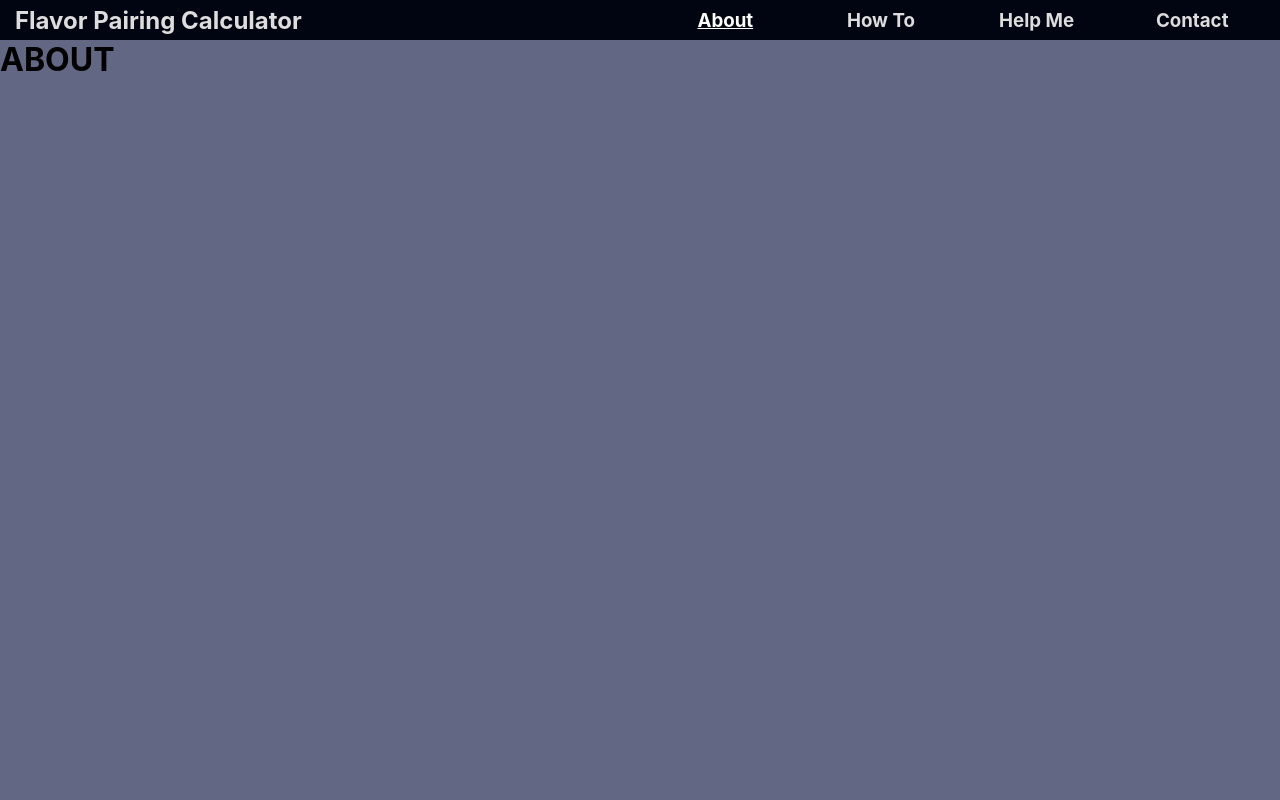
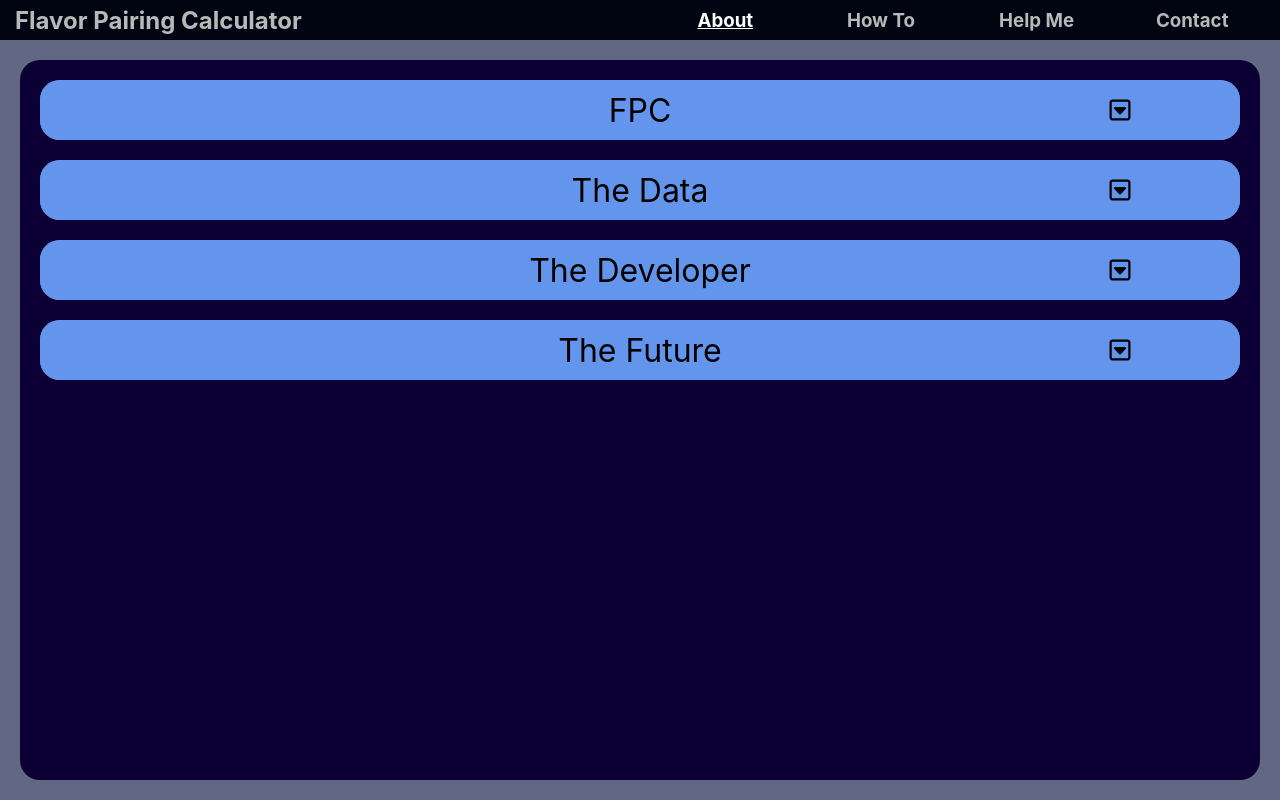
Before and after one commit to maximilian-hub/flavor-pairing-calculator, a React (Create React App) app in the folder client/: page /about in a window 1280 px wide. Built offline with nearby package versions, Linux system fonts and the light colour scheme; no server answers.

Commit message:
Added info page components. Added InfoSection component. Added content to About Page.

```diff
--- a/client/src/App.css
+++ b/client/src/App.css
@@ -3,6 +3,9 @@
   --inputfield-container-height: 50px;
   --inputfield-container-vertical-margin: 20px;
   --inputfield-border-width: 2px;
+  --dark-blue: rgb(13, 0, 52);
+  --light-blue: rgb(124, 164, 238);
+  --info-section-header-height: 60px;
 }
 
 * {
@@ -32,9 +35,13 @@ body {
   flex-flow: column;
 }
 
+li {
+  padding-left: 10px;
+}
+
 #arrow-icon {
   color: rgb(109, 170, 250);
-  font-size: 3em;
+  font-size: 2em;
   margin: auto;
 }
 
@@ -72,14 +79,89 @@ body {
   text-align: center;
 }
 
-.link-active {
-  color: white;
+.navlink {
+  transition: 200ms;
 }
 
-.link-inactive {
-  color: rgb(222, 221, 221);
+.navlink:hover {
+  color: white;
+  transition: 0s;
+}
+
+.navlink-inactive {
+  color: rgb(186, 185, 185);
   text-decoration: none;
 }
+
+.navlink-active {
+  color: white;
+  text-decoration: underline;
+}
+
+/* INFO PAGES */
+.info-page-container {
+  height: 100%;
+  margin: 20px;
+  display: flex;
+  flex-direction: column;
+}
+
+.info-page {
+  flex: 1;
+  background-color: var(--dark-blue);
+  border-radius: 20px;
+}
+
+.info-section {
+  background-color: var(--light-blue);
+  margin: 20px;
+  border-radius: 20px;
+}
+
+.info-section-header {
+  display: flex;
+  flex-direction: row;
+  height: var(--info-section-header-height);
+  cursor: pointer;
+  background-color: cornflowerblue;
+}
+
+.info-section-header-spacer {
+  flex: 1;
+  max-width: var(--info-section-height);
+}
+
+.info-section-header-text {
+  flex: 3;
+  text-align: center;
+  font-size: xx-large;
+  margin: auto;
+}
+
+.info-section-header-button {
+  flex: 1;
+  max-width: var(--info-section-height);
+  text-align: center;
+  font-size: x-large;
+  margin: auto;
+  transition: ease-out 300ms;
+}
+
+.info-section-header-button.active {
+  rotate: 180deg;
+}
+
+.info-section-body {
+  height: fit-content;
+  width: inherit;
+  background-color: var(--light-blue);
+  padding: 20px;
+}
+
+.info-section-body > ul {
+  list-style-type: disc;
+}
+
 /*INPUT FIELD*/
 
 #inputfield-container {
@@ -136,6 +218,7 @@ body {
 
 .random-button:hover {
   color: white;
+  transition: 0s;
 }
 
 .autocomplete-panel {
@@ -153,7 +236,7 @@ body {
   z-index: 999;
 
   visibility: hidden;
-  background-color: white;
+  background-color: rgba(256, 256, 256, 0.9);
 
   border-style: solid;
   border-width: 1px;
@@ -190,7 +273,7 @@ body {
   display: flex;
   flex: 1;
   position: relative;
-  background-color: rgb(13, 0, 52);
+  background-color: var(--dark-blue);
   border-radius: 20px;
 }
 
@@ -203,7 +286,7 @@ body {
 }
 
 .subpanel-component {
-  background: rgb(124, 164, 238);
+  background: var(--light-blue);
 }
 
 .subpanel-header {
@@ -225,12 +308,10 @@ body {
 /* INGREDIENTS */
 .ingredient-container {
   display: flex;
-  transition: all 0.5s;
 }
 
 .ingredient-container:hover {
   background: rgb(99, 133, 195);
-  transition: all 0s;
 }
 
 .ingredient {
--- a/client/src/components/AboutPage.js
+++ b/client/src/components/AboutPage.js
@@ -1,6 +1,139 @@
 import React from "react";
-import PageSection from "./PageSection.js";
+import InfoSection from "./InfoSection.js";
+import InfoPage from "./InfoPage.js";
+
+const fpcContent = (
+  <>
+    <p>
+      FPC is intended to help stimulate culinary creativity by providing fast,
+      intuitive access to [a large database of flavor pairings].
+    </p>
+    <br />
+    <p>
+      FPC is an app I've been dying to have for years, and finally made time to
+      build when I got serious about establishing myself in tech. It's my first
+      "capstone" portfolio project, a full-stack app with a Node.js backend, a
+      SQL database, and a React.js frontend. [Here's the github repo] if you're
+      curious about the code.
+    </p>
+  </>
+);
+
+const devContent = (
+  <>
+    <p>
+      Hi! My name's Maximilian (Max if you like), an [aspiring software
+      developer] and lifelong orphan based in New Orleans.
+    </p>
+    <br />
+    <p>
+      Ten years ago, I was aimless, depressed, self-obsessed, and generally
+      useless to the people around me. [I'm doing a lot better now, don't
+      worry!] Cooking was the first domain I was able to develop real competence
+      in. It gave me confidence in my ability to provide value for myself and
+      others (and not only that, but to do it joyfully). The pride, confidence,
+      satisfaction, love, and aesthetic experience/expression I was able to
+      derive from cooking gave me a solid foundation of self-esteem from which
+      to start building competency in other areas of my life. I'm incredibly
+      grateful to it for that, and am excited to give back to it in some small
+      way with this app.
+    </p>
+    <br />
+    <p>
+      Breaking into tech as a self-taught developer is an uphill climb,
+      especially with a work history like mine--a collage of odd jobs, ranging
+      from barista to blackjack dealer to corporate paint salesman. [I could
+      really use some help.]
+    </p>
+  </>
+);
+
+const dataContent = (
+  <>
+    <p>
+      Most of it came from the "Matching Flavors" section of [The Flavor Bible],
+      an incredible reference of flavor pairings put together by that legendary
+      gastronomic power couple, Karen & Andrew Dornenburg (no affiliation). Over
+      an 8-year-long research period, they consulted dozens high-level chefs,
+      food critics, and menus of successful restaurants going back to the 80s,
+      and compiled everything into one volume. I recommend buying it
+      immediately.
+    </p>
+    <br />
+    <ul>
+      My database largely reflects what they put out, but has been colored by my
+      own opinions and biases, and altered to fit the purpose of this app. I've
+      made a number of substantial changes to the data from the book:
+      <br />
+      <br />
+      <li>
+        • I wanted this app to provide a pure experience of the relationships
+        between flavors. As such,{" "}
+        <b>
+          I've removed entries referring to cuisines, seasons, and other broad
+          concepts like "acidity."
+        </b>{" "}
+        For my purposes, these things are too general to be considered flavors.
+        My one compromise here was to leave in certain categories like "salad"
+        and "beverage," because I thought it'd be nice to see them in the
+        results and think "Oh, I could make a salad with these!" This filtering
+        brought the number of entries from ~600 to ~500.
+      </li>
+      <br />
+      <li>
+        • Many entries in the book list pairings one way, but not the other. For
+        example, "goat cheese" lists "strawberry" as a pairing, but "strawberry"
+        doesn't list "goat cheese." The book may be like this to emphasize
+        pairings where one flavor especially "brings out" the other, or it may
+        simply be an oversight due to the incredible amount of time it would
+        have taken to fix by hand. Either way, since for this app I was chiefly
+        concerned with pairings that amounted to "greater than the sum of their
+        parts," <b>I've expanded all one-way pairings into two-way pairings.</b>{" "}
+        This expansion brought the number of entries from ~500 to ~1200.
+      </li>
+      <br />
+      <li>
+        • I was more interested in flavors as an abstraction, than in
+        ingredients themselves. So where convenient,{" "}
+        <b>
+          I've condensed ingredients with the same general flavor into single
+          entries,
+        </b>{" "}
+        e.g. "lemon juice," "lemon zest," and "preserved lemon" have been
+        condensed into "lemon." I didn't want to miss out on useful search
+        results because one flavor went with "lemon zest" and the other went
+        with "lemon juice." These ingredients have their own roles to play in
+        cooking, and do have slightly different flavors, but they're similar
+        enough that in most cases, what tastes good with lemon juice is gonna
+        taste good with lemon zest.
+      </li>
+    </ul>
+    <br />
+    <p>
+      Smaller changes include adding some pairings of my own (see "instant
+      ramen"), enforcing consistent phrasing, correcting spelling errors, and
+      uh, introducing spelling errors. [Let me know if you find any.]
+    </p>
+  </>
+);
+
+const futureContent = (
+  <>
+    <ol>
+      <li>•uhhhh</li>
+      <li>•um um um</li>
+      <li>•*hyperventilating*</li>
+    </ol>
+  </>
+);
 
 export default function AboutPage() {
-  return <h1 className="info-page">ABOUT</h1>;
+  return (
+    <InfoPage className="info-page">
+      <InfoSection header="FPC">{fpcContent}</InfoSection>
+      <InfoSection header="The Data">{dataContent}</InfoSection>
+      <InfoSection header="The Developer">{devContent}</InfoSection>
+      <InfoSection header="The Future">{futureContent}</InfoSection>
+    </InfoPage>
+  );
 }
--- a/client/src/components/ContactPage.js
+++ b/client/src/components/ContactPage.js
@@ -1,6 +1,7 @@
 import React from "react";
-import PageSection from "./PageSection.js";
+import InfoSection from "./InfoSection.js";
+import InfoPage from "./InfoPage.js";
 
 export default function ContactPage() {
-  return <h1 className="info-page">CONTACT</h1>;
+  return <InfoPage className="info-page">CONTACT</InfoPage>;
 }
--- a/client/src/components/CustomNavLink.js
+++ b/client/src/components/CustomNavLink.js
@@ -6,10 +6,8 @@ export default function CustomNavLink(props) {
     <NavLink
       to={props.to}
       className={(navData) =>
-        navData.isActive ? "link-active" : "link-inactive"
+        navData.isActive ? "navlink navlink-active" : "navlink navlink-inactive"
       }
-      //style={{ color: "inherit", textDecoration: "none" }}
-      //activeStyle={{ color: "cornflowerblue" }}
     >
       {props.name}
     </NavLink>
--- a/client/src/components/HowToPage.js
+++ b/client/src/components/HowToPage.js
@@ -1,6 +1,7 @@
 import React from "react";
-import PageSection from "./PageSection.js";
+import InfoSection from "./InfoSection.js";
+import InfoPage from "./InfoPage.js";
 
 export default function ContactPage() {
-  return <h1 className="info-page">CONTACT</h1>;
+  return <InfoPage className="info-page">CONTACT</InfoPage>;
 }
--- /dev/null
+++ b/client/src/components/InfoPage.js
@@ -0,0 +1,9 @@
+import React from "react";
+
+export default function InfoPage(props) {
+  return (
+    <div className="info-page-container">
+      <div className="info-page">{props.children}</div>
+    </div>
+  );
+}
--- /dev/null
+++ b/client/src/components/InfoSection.js
@@ -0,0 +1,25 @@
+import React, { useState } from "react";
+
+export default function InfoSection(props) {
+  const [active, setActive] = useState(false);
+
+  return (
+    <>
+      <div className="info-section">
+        <div className="info-section-header" onClick={() => setActive(!active)}>
+          <div className="info-section-header-spacer"></div>
+          <div className="info-section-header-text">{props.header}</div>
+          <i
+            className={
+              "info-section-header-button fa-regular fa-square-caret-down" +
+              (active ? " active" : " inactive")
+            }
+          ></i>
+        </div>
+        {active ? (
+          <div className="info-section-body">{props.children}</div>
+        ) : null}
+      </div>
+    </>
+  );
+}
--- a/client/src/components/PageSection.js
+++ /dev/null
@@ -1,5 +0,0 @@
-import React from "react";
-
-export default function PageSection() {
-  return <div className="page-section"></div>;
-}
--- a/client/src/components/SupportPage.js
+++ b/client/src/components/SupportPage.js
@@ -1,6 +1,7 @@
 import React from "react";
-import PageSection from "./PageSection.js";
+import InfoSection from "./InfoSection.js";
+import InfoPage from "./InfoPage.js";
 
 export default function SupportPage() {
-  return <h1 className="info-page">SUPPORT</h1>;
+  return <InfoPage className="info-page">SUPPORT</InfoPage>;
 }
```
